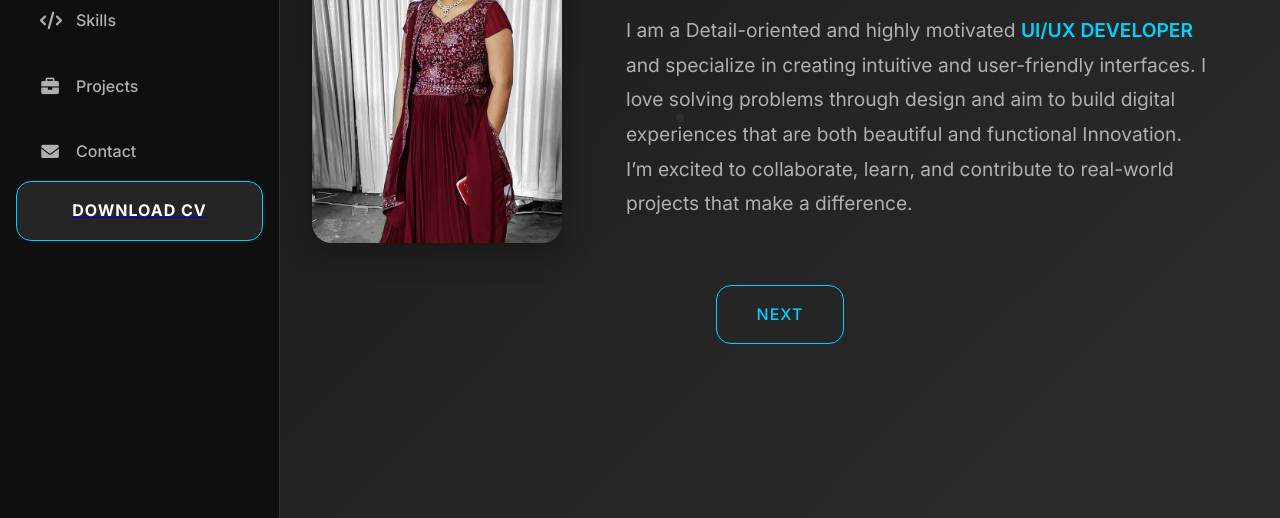
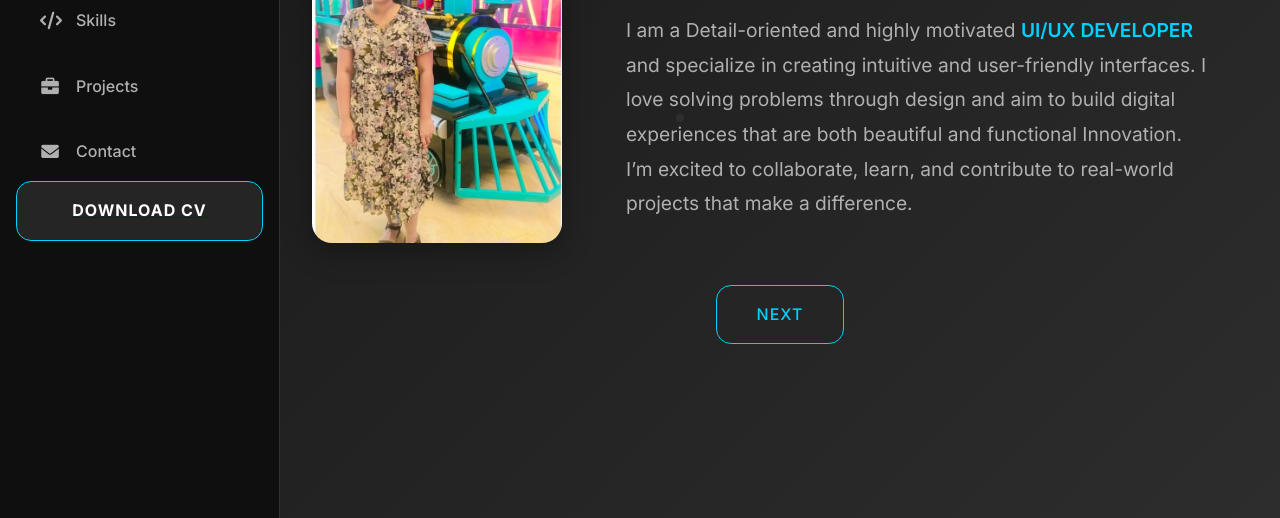
Before and after one commit to Polimerasravani22/Portfolio2, a plain HTML site: page index.html in a window 1280 px wide. Shown: the part 282-800 px from the top of the page. Drawn offline with Linux system fonts and the light colour scheme.

Commit message:
Update index.html

```diff
--- a/index.html
+++ b/index.html
@@ -68,7 +68,7 @@
             <div class="profile-section">
               <div class="profile-image">
                 <img
-                  src="pic.jpg"
+                  src="pic2.jpg"
                   alt="Polimera Sravani Kalyana Laxmi"
                   class="profile-img"
                 />
```
